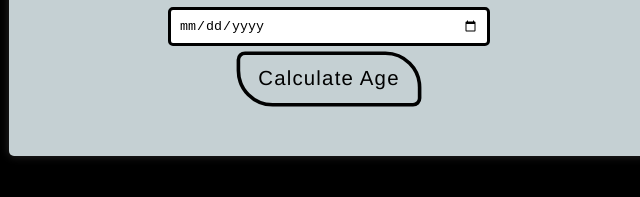
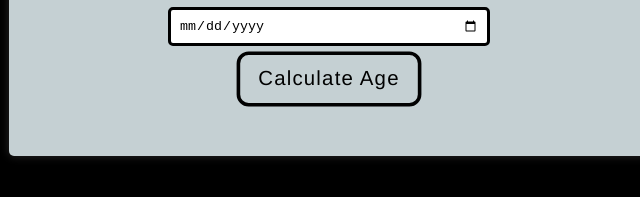
Before and after one commit to DSRiyan/Age-Calculator, a plain HTML site: page index.html in a window 1280 px wide. In both pictures the pointer is over the button "Calculate Age". Shown: the part 173-370 px from the top of the page, 311-951 px from the left. Drawn offline with Linux system fonts and the light colour scheme.

Commit message:
Update style.css

```diff
--- a/style.css
+++ b/style.css
@@ -52,7 +52,6 @@ body {
     font-size: 17px;
     border: 3px solid ;
     padding: 10px 15px;
-    border-radius: 5px;
     margin-top: 10px;
     cursor: pointer;
     font-family: 'Franklin Gothic Medium', 'Arial Narrow', Arial, sans-serif;
@@ -61,7 +60,7 @@ body {
 
   button:hover {
     scale: 1.2;
-    border-radius: 7px 30px 7px 30px  ;
+    border-radius: 10px;
   }
 
   #result {
```
